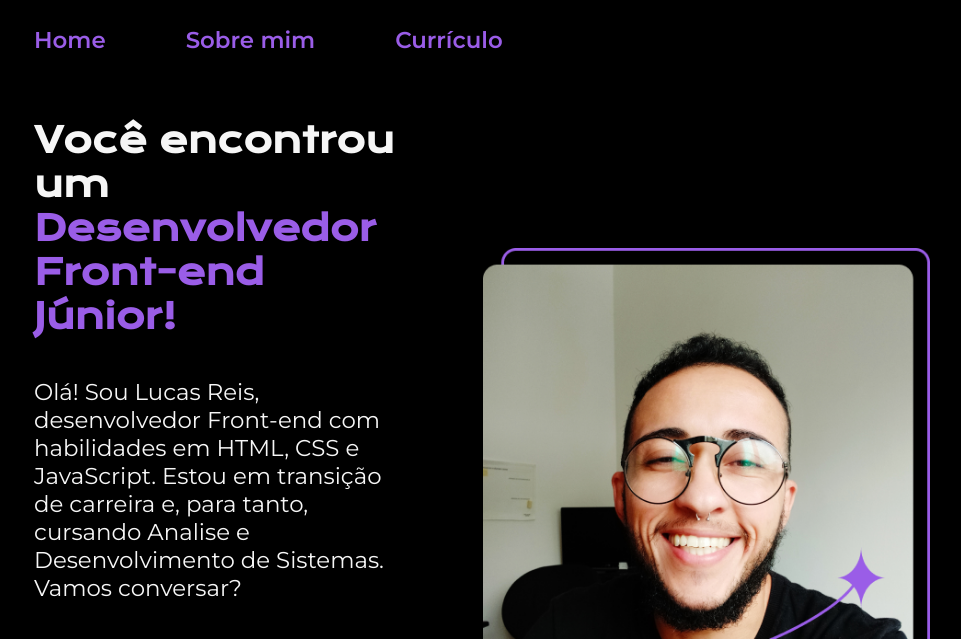
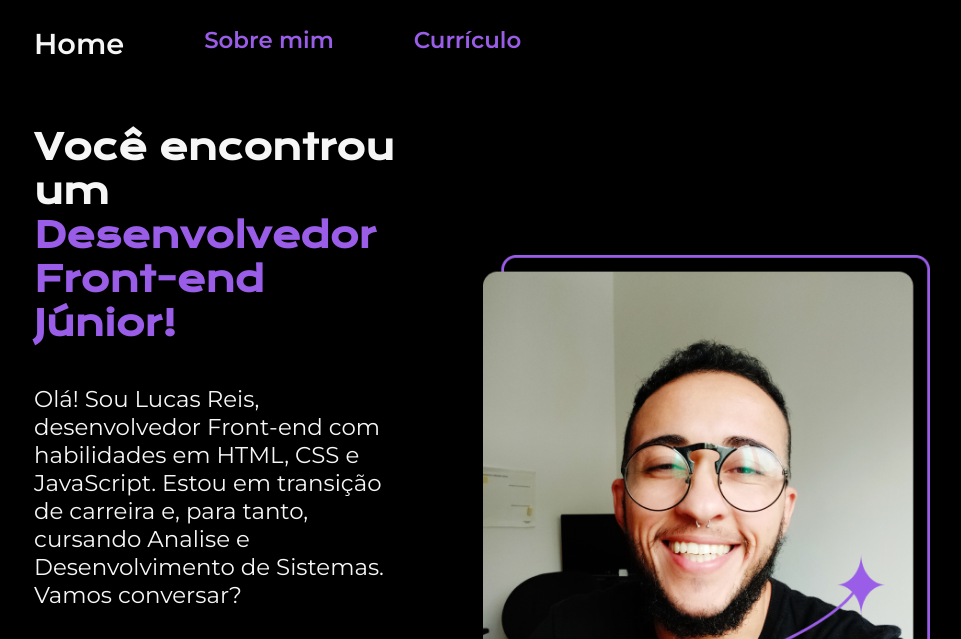
Before and after one commit to Lucas-R2/portfolio, a plain HTML site: page index.html in a window 1280 px wide. In both pictures the pointer is over the link "Home". Shown: the top 639 px of the page, without its empty margins (158-1119 px from the left). Drawn offline with nearby package versions, Linux system fonts and the light colour scheme.

Commit message:
Update style.css

```diff
--- a/estilos/style.css
+++ b/estilos/style.css
@@ -38,6 +38,12 @@ body {
     font-weight: 600;
     color: var(--cor-terciaria);
     text-decoration: none;
+}
+
+.cabecalho__menu__link:hover{
+    color: var(--corsecundaria);
+    font-size: 1.8rem;
+    transition: all 0.3s;
 }
 
 .apresentacao {
```
